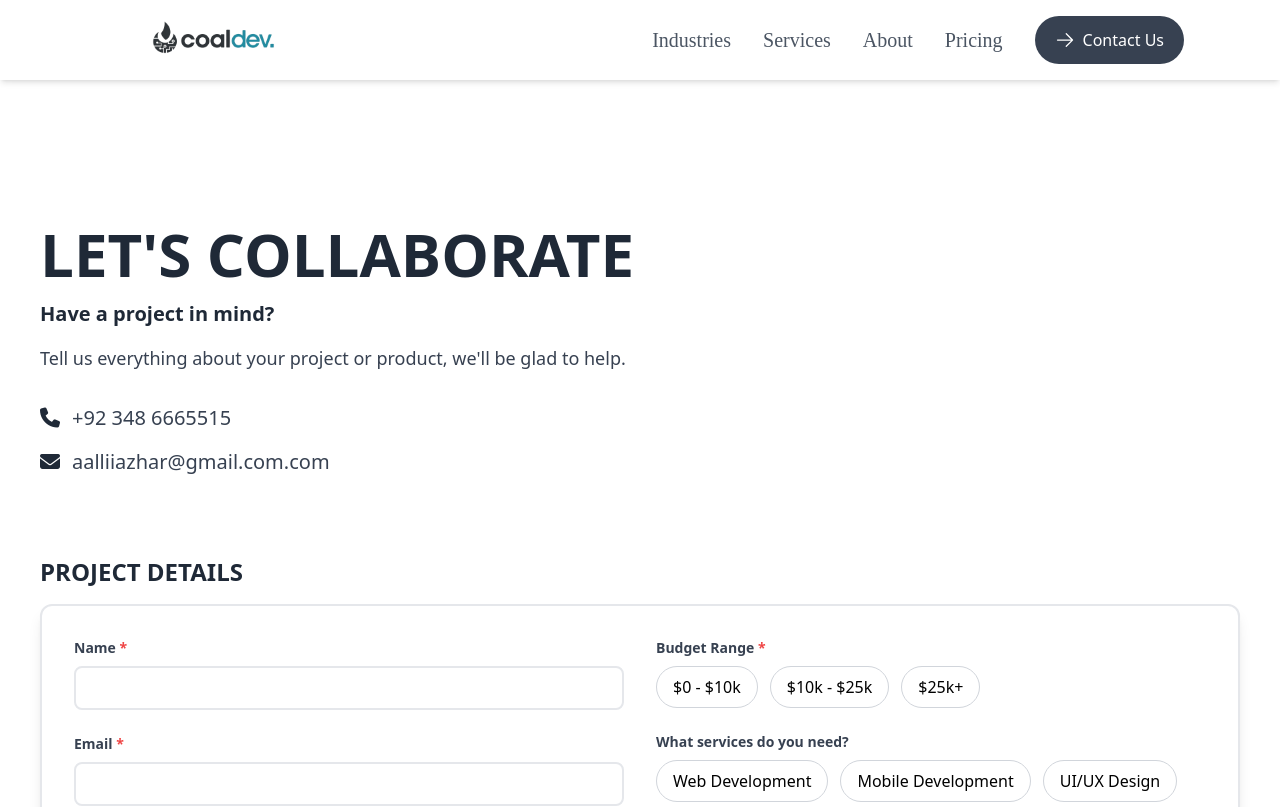
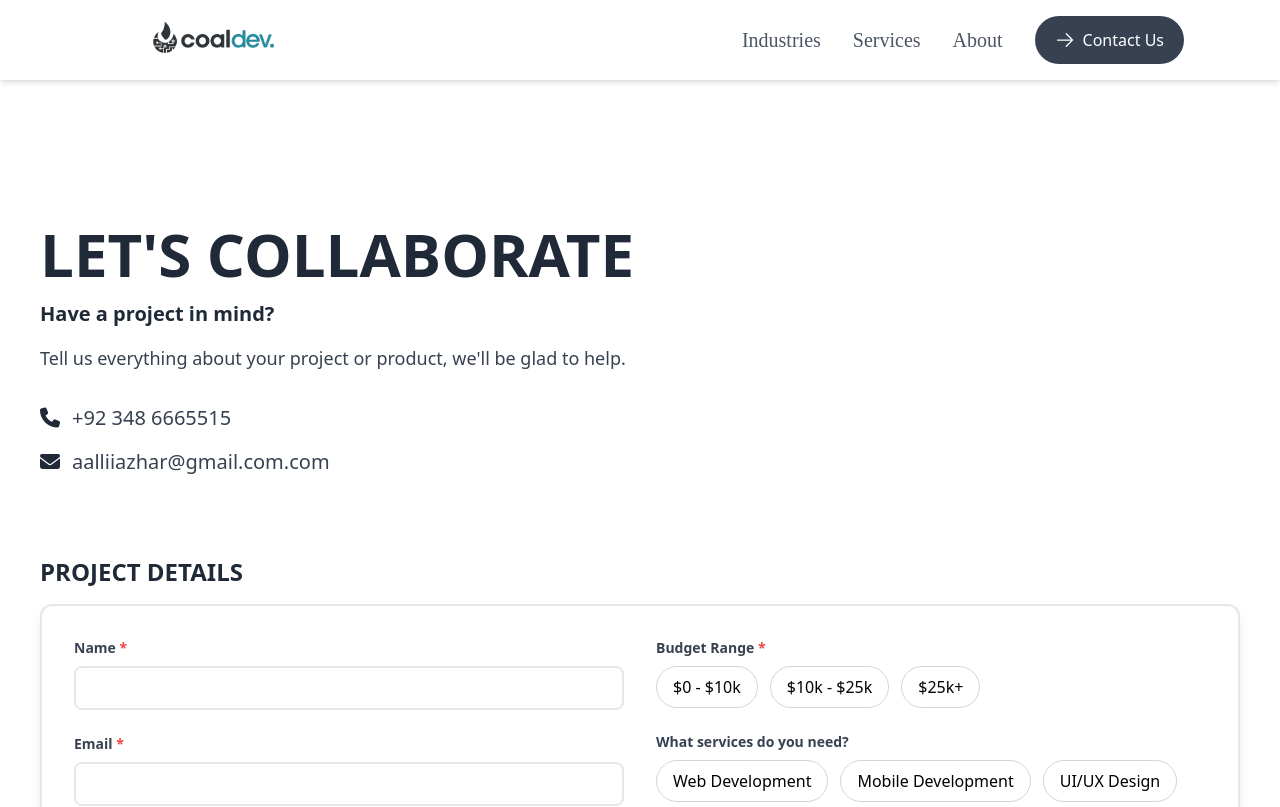
Before and after one commit to AliAzhar5/Coaldev-Websit, a Vue app: page /contact in a window 1280 px wide. Shown: the top 807 px of the page. Built offline with nearby package versions, Linux system fonts and the light colour scheme.

Commit message:
removed pricing

```diff
--- a/src/components/Header.vue
+++ b/src/components/Header.vue
@@ -71,6 +71,5 @@ const navitems = [
   { name: "Industries", id: "/industries" },
   { name: "Services", id: "/services" },
   { name: "About", id: "/about" },
-  { name: "Pricing", id: "/pricing" },
 ];
 </script>
```
